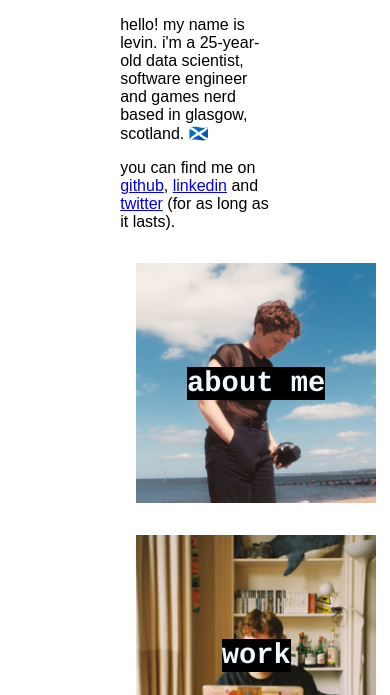
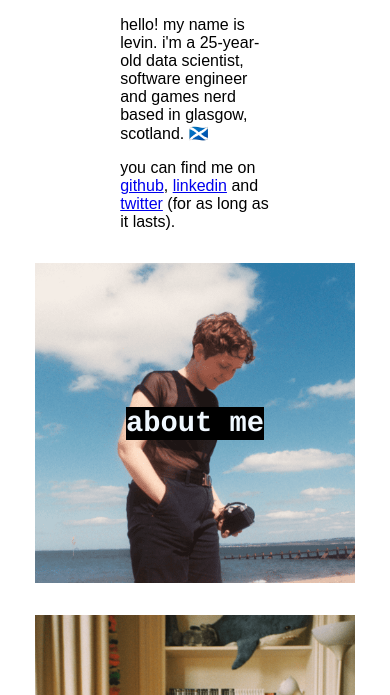
Before and after one commit to lwilko/lwilko.github.io, an Eleventy site: page src/index.njk in a window 390 px wide. Shown: the part 149-844 px from the top of the page. Built offline with nearby package versions, Linux system fonts and the light colour scheme; Eleventy itself is replaced by a stand-in of ours; files that its build step writes are made by us from their sources.

Commit message:
Fix css for homepage gallery container

```diff
--- a/src/styles/style.css
+++ b/src/styles/style.css
@@ -71,12 +71,12 @@ footer p {
  }
 
 .square-link {
-    width: 15em;
+    width: 20em;
     display: flex;
     justify-content: center;
     align-content: center;
     align-items: center;
-    height: 15em;
+    height: 20em;
     float:left;
     text-align: center;
     background-color: "#CE7DEC";
@@ -152,7 +152,7 @@ footer p {
      column-count:         3;
     }
 
-    .flex-container {
+    .homepage-gallery {
         padding-left: 20%;
         padding-right: 20%;
     }
@@ -170,7 +170,7 @@ footer p {
      column-count:         2;
     }
 
-    .flex-container {
+    .homepage-gallery {
         padding-left: 8%;
         padding-right: 8%;
     }
@@ -183,7 +183,7 @@ footer p {
      column-count:         1;
     }
 
-    .flex-container {
+    .homepage-gallery {
         padding-left: 1%;
         padding-right: 1%;
     }
```
Also changed, not shown: 1 other file.
